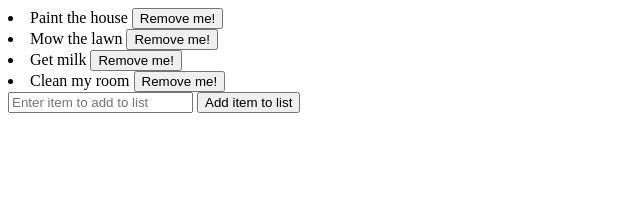
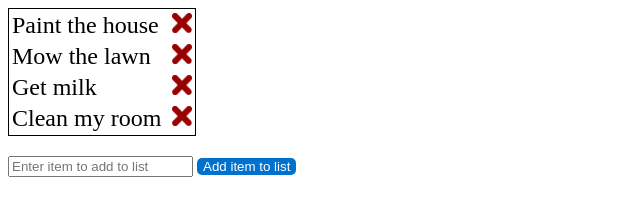
Before and after one commit to clayschumacher/sample-js-apps-todo, a website: page ng1/index.html in a window 1280 px wide. Shown: the whole page, without its empty margins (0-640 px from the left). Drawn offline with nearby package versions, Linux system fonts and the light colour scheme.

Commit message:
Spent too much time trying to make it look good. Added a png for the remove button

```diff
--- a/ng1/index.html
+++ b/ng1/index.html
@@ -7,15 +7,17 @@
     <meta name="viewport" content="width=device-width, initial-scale=1">
     <script src="node_modules/angular/angular.min.js"></script>
     <script src="index.js"></script>
+    <link href="styles.css" rel="stylesheet"></link>
   </head>
   <body>
       <div ng-controller="lunchLearnCtrl">
-        <li ng-repeat="item in currentList track by $index">
-            {{item}}
-            <button ng-click="removeItem($index)">Remove me!</button>
-        </li>
-        <input type="text" placeholder="Enter item to add to list" ng-model="itemToAdd"></input>
-        <button ng-click="addItem(itemToAdd)">Add item to list</button>
+        <table style="border: 1px solid black;">
+          <tr ng-repeat="item in currentList track by $index">
+            <td class="table-data">{{item}} <span style="float: right;"><img src="x.png" class="x-button" ng-click="removeItem($index)"/> </span></td>
+          </tr>
+        </table>
+        <input type="text" style="margin-top: 20px;" placeholder="Enter item to add to list" ng-model="itemToAdd"></input>
+        <button class="nice-button" ng-click="addItem(itemToAdd)">Add item to list</button>
         {{error}}
       </div>
   </body>
--- /dev/null
+++ b/ng1/styles.css
@@ -0,0 +1,22 @@
+.todo-list {
+    list-style-type: none;
+    width: 300px;
+    border: 3px solid #8dc63f;
+}
+
+.nice-button {
+    background-color: #0072ce;
+    color: white;
+    border-radius: 5px;
+    border: none;
+}
+
+.x-button {
+    width: 20px;
+    height: 20px;
+}
+
+.table-data {
+    width: 180px;
+    font-size: 24px;
+}
```
Also changed, not shown: ng1/x.png (added).
